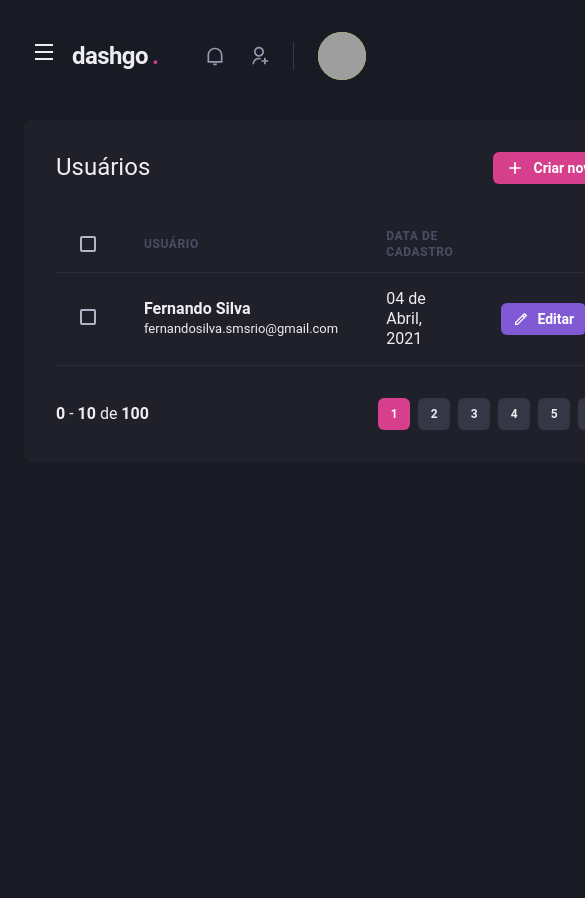
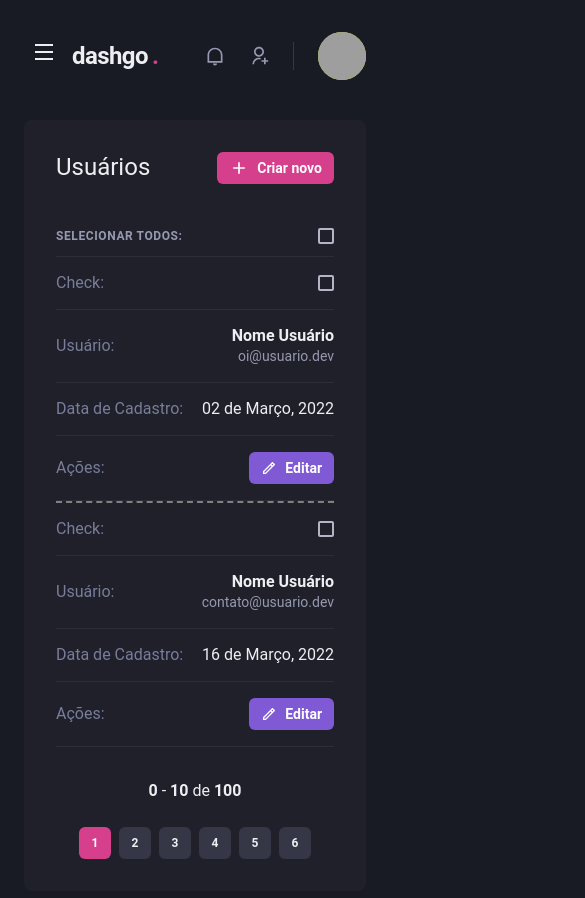
Before and after one commit to yarnando/dashboard, a Next.js app: page /users in a window 390 px wide. Shown: the top 898 px of the page, 585 px wide, since content can reach past the window. Before the commit the page ends 844 px from the top, so only its background shows below. Built offline with nearby package versions, Linux system fonts and the light colour scheme; grey boxes are pictures that could not be loaded.

Commit message:
refactor(users): responsive users page

```diff
--- a/src/components/Pagination/index.tsx
+++ b/src/components/Pagination/index.tsx
@@ -4,7 +4,7 @@ import { PaginationItem } from "./PaginationItem";
 export function Pagination() {
     return (
         <Stack
-            direction="row"
+            direction={["column", "row"]}
             mt="8"
             justify="space-between"
             align="center"
--- a/src/pages/users/index.tsx
+++ b/src/pages/users/index.tsx
@@ -1,20 +1,50 @@
-import { Box, Button, Checkbox, Flex, Heading, Icon, Table, Tbody, Td, Text, Th, Thead, Tr } from "@chakra-ui/react";
+import {
+    Box,
+    Button,
+    Checkbox,
+    Flex,
+    Heading,
+    Icon,
+    Table,
+    Tbody,
+    Td,
+    Text,
+    Th,
+    Thead,
+    Tr,
+    useBreakpointValue,
+  } from "@chakra-ui/react";
+  import { useEffect, useState } from "react";
   import { RiAddLine, RiPencilLine } from "react-icons/ri";
-
   import Header from "../../components/Header";
   import { Pagination } from "../../components/Pagination";
   import Sidebar from "../../components/Sidebar";
 
   export default function UserList() {
+
+    // Estado para o isWideVersion já começar como false para corrigir bug ao abrir a página
+    const [isWideVersion, setIsWideVersion] = useState(false);
+
+    // Hook para monitorar o breakpoint
+    const isWideVersionChakra = useBreakpointValue({
+      base: false,
+      md: true,
+    });
+
+    // useEffect para setar o estado
+    useEffect(() => {
+      setIsWideVersion(isWideVersionChakra);
+    },[isWideVersionChakra])
+
     return (
       <Box>
         <Header />
 
         <Flex w="100%" my="6" maxWidth={1480} mx="auto" px="6">
-                <Sidebar/>
+          <Sidebar />
 
-                <Box flex="1" borderRadius={8} bg="gray.800" p="8">
-                    <Flex mb="8" align="space" justify="space-between">
+          <Box flex="1" borderRadius="8" bg="gray.800" p="8">
+            <Flex mb="8" justify="space-between" align="center">
               <Heading size="lg" fontWeight="normal">
                 Usuários
               </Heading>
@@ -24,64 +54,221 @@ export default function UserList() {
                 size="sm"
                 fontSize="sm"
                 colorScheme="pink"
-                            leftIcon={<Icon as={RiAddLine} fontSize="20" />}>
+                leftIcon={<Icon as={RiAddLine} fontSize="20" />}
+                _hover={{
+                  cursor: "pointer",
+                }}
+              >
                 Criar novo
               </Button>
             </Flex>
 
-                    <Table
-                        colorScheme="whiteAlpha"
-                    >
+            <Table colorScheme="whiteAlpha" w={["100%"]}>
               <Thead>
+                {isWideVersion ? (
                   <Tr>
-                                <Th px="6" color="gray.300" width="8">
+                    <Th px={["0", "0", "6"]} color="gray.300" width="8">
                       <Checkbox colorScheme="pink" />
                     </Th>
-                                <Th>
-                                    Usuário
+                    <Th>Usuário</Th>
+                    <Th>Data de cadastro</Th>
+                    <Th>Ações</Th>
+                  </Tr>
+                ) : (
+                  <Tr>
+                    <Th
+                      px={["0", "0", "6"]}
+                      color="gray.300"
+                      display="flex"
+                      justifyContent="space-between"
+                    >
+                      <Text>Selecionar todos:</Text>
+                      <Checkbox colorScheme="pink" />
                     </Th>
-                                <Th>
-                                    Data de cadastro
-                                </Th>
-                                <Th width="8"></Th>
                   </Tr>
+                )}
               </Thead>
               <Tbody>
-                            <Tr>
-                                <Td px="6">
+                <Tr
+                  display={["block", "block", "table-row"]}
+                  borderBottom={["2px dashed gray", "2px dashed gray", "none"]}
+                  _last={{ borderBottom: "none" }}
+                >
+                  <Td
+                    px={["0", "0", "6"]}
+                    textAlign={["right", "right", "inherit"]}
+                    justifyContent={["space-between", "space-between", "inherit"]}
+                    display={["flex", "flex", "revert"]}
+                    _before={{
+                      display: "flex",
+                      alignItems: "center",
+                      textAlign: "left",
+                      color: "gray.400",
+                      content: `attr(data-label)`,
+                    }}
+                    data-label={!isWideVersion ? "Check:" : ""}
+                  >
                     <Checkbox colorScheme="pink" />
                   </Td>
-                                <Td px="6">
+                  <Td
+                    px={["0", "0", "6"]}
+                    textAlign={["right", "right", "inherit"]}
+                    justifyContent={["space-between", "space-between", "inherit"]}
+                    display={["flex", "flex", "revert"]}
+                    _before={{
+                      display: "flex",
+                      alignItems: "center",
+                      textAlign: "left",
+                      color: "gray.400",
+                      content: `attr(data-label)`,
+                    }}
+                    data-label={!isWideVersion ? "Usuário:" : ""}
+                  >
                     <Box>
-                                        <Text fontWeight="bold">
-                                            Fernando Silva
-                                        </Text>
-                                        <Text fontSize="small" color="gray.3000">
-                                            fernandosilva.smsrio@gmail.com
+                      <Text fontWeight="bold">Nome Usuário</Text>
+                      <Text fontSize="sm" color="gray.300">
+                        oi@usuario.dev
                       </Text>
                     </Box>
                   </Td>
-                                <Td>
-                                    04 de Abril, 2021
+                  <Td
+                    px={["0", "0", "6"]}
+                    textAlign={["right", "right", "inherit"]}
+                    justifyContent={["space-between", "space-between", "inherit"]}
+                    display={["flex", "flex", "revert"]}
+                    _before={{
+                      display: "flex",
+                      alignItems: "center",
+                      textAlign: "left",
+                      color: "gray.400",
+                      content: `attr(data-label)`,
+                    }}
+                    data-label={!isWideVersion ? "Data de Cadastro:" : ""}
+                  >
+                    02 de Março, 2022
                   </Td>
-                                <Td>
+                  <Td
+                    px={["0", "0", "6"]}
+                    textAlign={["right", "right", "inherit"]}
+                    justifyContent={["space-between", "space-between", "inherit"]}
+                    display={["flex", "flex", "revert"]}
+                    _before={{
+                      display: "flex",
+                      alignItems: "center",
+                      textAlign: "left",
+                      color: "gray.400",
+                      content: `attr(data-label)`,
+                    }}
+                    data-label={!isWideVersion ? "Ações:" : ""}
+                  >
                     <Button
                       as="a"
                       size="sm"
                       fontSize="sm"
                       colorScheme="purple"
-                                    leftIcon={<Icon as={RiPencilLine} fontSize="16" />}>
+                      leftIcon={<Icon as={RiPencilLine} fontSize="16" />}
+                      _hover={{
+                        cursor: "pointer",
+                      }}
+                    >
                       Editar
                     </Button>
                   </Td>
                 </Tr>
+
+                <Tr
+                  display={["block", "block", "table-row"]}
+                  borderBottom={["2px dashed gray", "2px dashed gray", "none"]}
+                  _last={{ borderBottom: "none" }}
+                >
+                  <Td
+                    px={["0", "0", "6"]}
+                    textAlign={["right", "right", "inherit"]}
+                    justifyContent={["space-between", "space-between", "inherit"]}
+                    display={["flex", "flex", "revert"]}
+                    _before={{
+                      display: "flex",
+                      alignItems: "center",
+                      textAlign: "left",
+                      color: "gray.400",
+                      content: `attr(data-label)`,
+                    }}
+                    data-label={!isWideVersion ? "Check:" : ""}
+                  >
+                    <Checkbox colorScheme="pink" />
+                  </Td>
+                  <Td
+                    px={["0", "0", "6"]}
+                    textAlign={["right", "right", "inherit"]}
+                    justifyContent={["space-between", "space-between", "inherit"]}
+                    display={["flex", "flex", "revert"]}
+                    _before={{
+                      display: "flex",
+                      alignItems: "center",
+                      textAlign: "left",
+                      color: "gray.400",
+                      content: `attr(data-label)`,
+                    }}
+                    data-label={!isWideVersion ? "Usuário:" : ""}
+                  >
+                    <Box>
+                      <Text fontWeight="bold">Nome Usuário</Text>
+                      <Text fontSize="sm" color="gray.300">
+                        contato@usuario.dev
+                      </Text>
+                    </Box>
+                  </Td>
+                  <Td
+                    px={["0", "0", "6"]}
+                    textAlign={["right", "right", "inherit"]}
+                    justifyContent={["space-between", "space-between", "inherit"]}
+                    display={["flex", "flex", "revert"]}
+                    _before={{
+                      display: "flex",
+                      alignItems: "center",
+                      textAlign: "left",
+                      color: "gray.400",
+                      content: `attr(data-label)`,
+                    }}
+                    data-label={!isWideVersion ? "Data de Cadastro:" : ""}
+                  >
+                    16 de Março, 2022
+                  </Td>
+                  <Td
+                    px={["0", "0", "6"]}
+                    textAlign={["right", "right", "inherit"]}
+                    justifyContent={["space-between", "space-between", "inherit"]}
+                    display={["flex", "flex", "revert"]}
+                    _before={{
+                      display: "flex",
+                      alignItems: "center",
+                      textAlign: "left",
+                      color: "gray.400",
+                      content: `attr(data-label)`,
+                    }}
+                    data-label={!isWideVersion ? "Ações:" : ""}
+                  >
+                    <Button
+                      as="a"
+                      size="sm"
+                      fontSize="sm"
+                      colorScheme="purple"
+                      leftIcon={<Icon as={RiPencilLine} fontSize="16" />}
+                      _hover={{
+                        cursor: "pointer",
+                      }}
+                    >
+                      Editar
+                    </Button>
+                  </Td>
+                </Tr>
+
               </Tbody>
             </Table>
 
-                    <Pagination/>
-
+            <Pagination />
           </Box>
         </Flex>
       </Box>
-    )
+    );
   }
```
Lines whose indentation alone changed are shown as unchanged.
